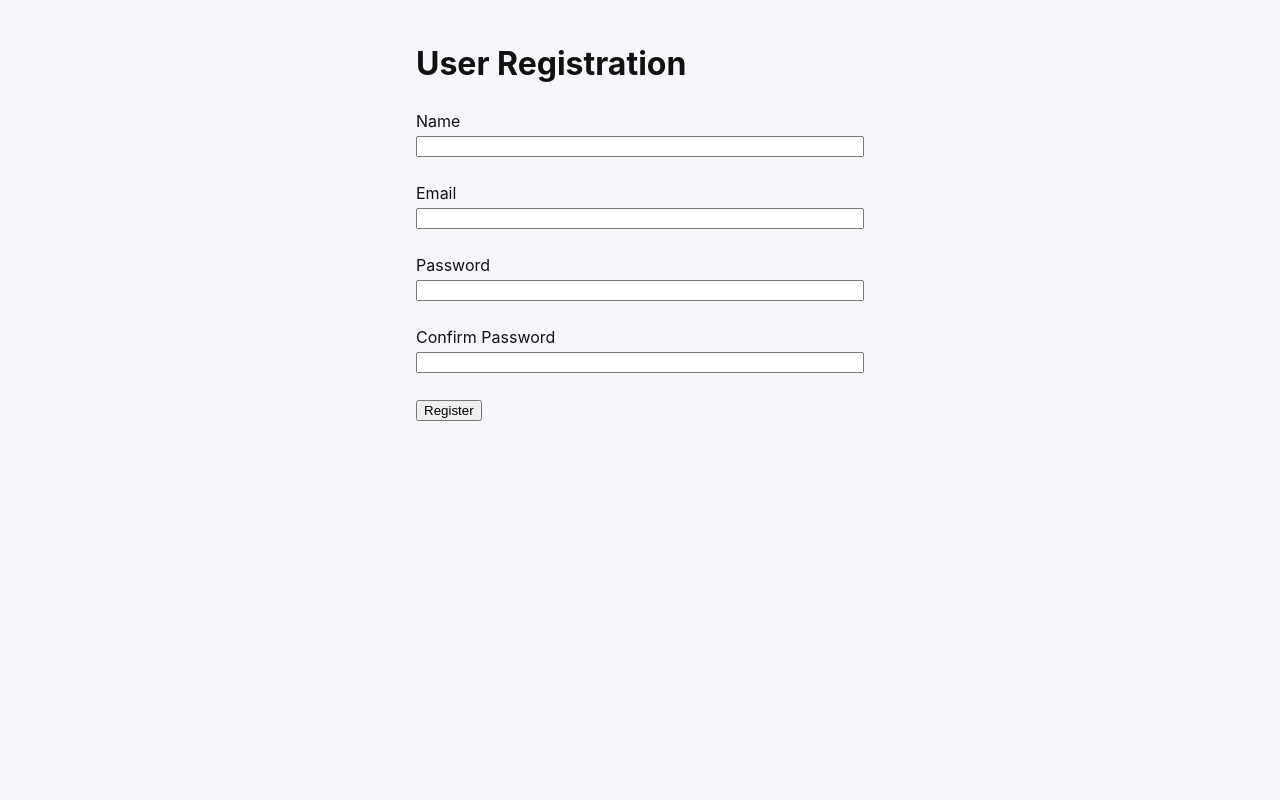
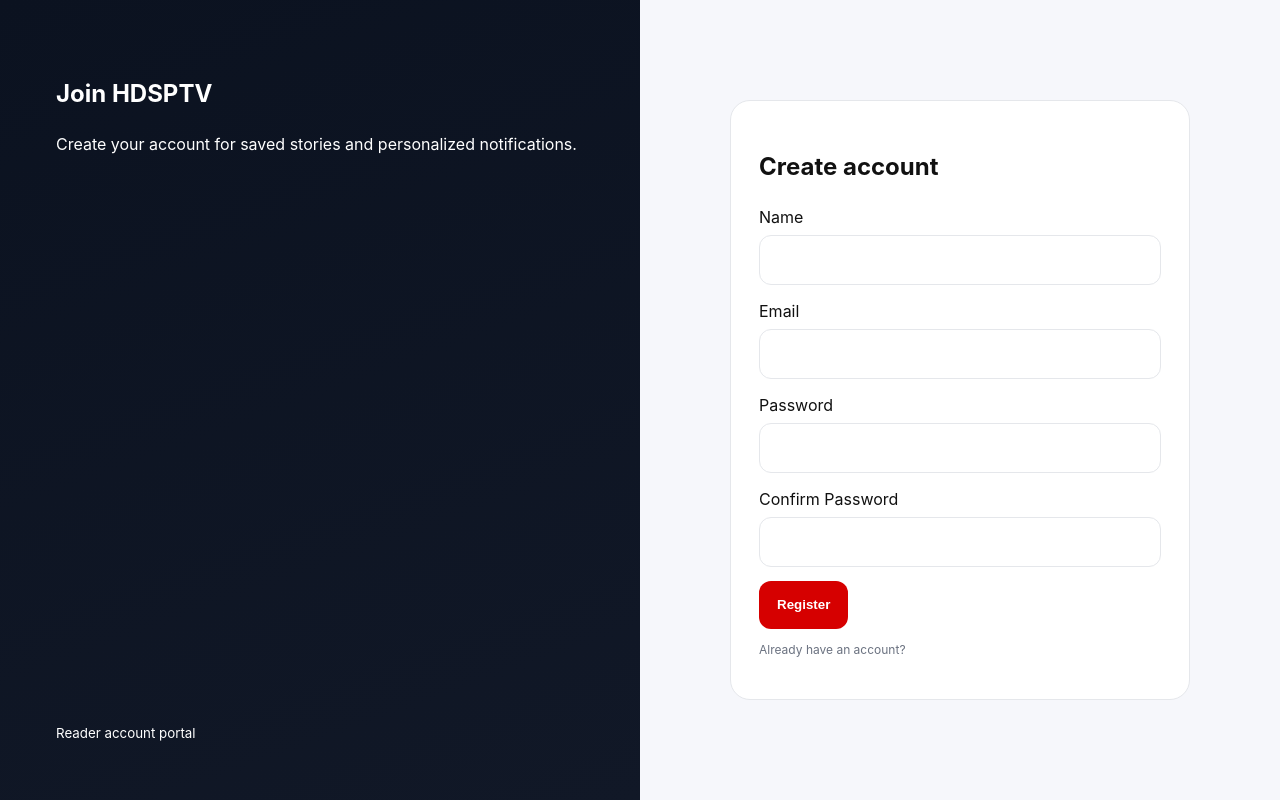
Before and after one commit to Thoombilworld/malaya-hdsptv, a PHP site: page /auth/register.php in a window 1280 px wide. Run offline with PHP 8.4, Linux system fonts and the light colour scheme; some libraries are stand-ins or nearby versions.

Commit message:
Rebuild modern frontend homepage and auth experience

```diff
--- a/assets/css/style.css
+++ b/assets/css/style.css
@@ -200,3 +200,59 @@ a:hover { color: var(--red); }
   .hero-media { height: 220px; }
   .footer-row { flex-direction: column; align-items: flex-start; }
 }
+
+/* Auth shell */
+.auth-shell {
+  min-height: 100vh;
+  display: grid;
+  grid-template-columns: 1fr 1fr;
+}
+.auth-brand {
+  background: linear-gradient(160deg, #0B1220, #111827);
+  color: #fff;
+  padding: 56px;
+  display: flex;
+  flex-direction: column;
+  justify-content: space-between;
+}
+.auth-panel {
+  display: grid;
+  place-items: center;
+  padding: 24px;
+  background: var(--bg);
+}
+.auth-card {
+  width: min(460px, 100%);
+  background: #fff;
+  border: 1px solid var(--border);
+  border-radius: 20px;
+  padding: 28px;
+}
+.auth-field { margin-bottom: 14px; display: grid; gap: 6px; }
+.auth-field input {
+  height: 50px;
+  border: 1px solid var(--border);
+  border-radius: 12px;
+  padding: 0 14px;
+}
+.error-msg {
+  border: 1px solid #FCA5A5;
+  color: #991B1B;
+  background: #FEF2F2;
+  border-radius: 12px;
+  padding: 10px;
+  margin-bottom: 12px;
+}
+.success-msg {
+  border: 1px solid #86EFAC;
+  color: #166534;
+  background: #F0FDF4;
+  border-radius: 12px;
+  padding: 10px;
+  margin-bottom: 12px;
+}
+
+@media (max-width: 900px) {
+  .auth-shell { grid-template-columns: 1fr; }
+  .auth-brand { padding: 32px 20px; }
+}
--- a/auth/register.php
+++ b/auth/register.php
@@ -20,43 +20,32 @@ if ($_SERVER['REQUEST_METHOD'] === 'POST') {
         } else {
             $hash = password_hash($pass, PASSWORD_BCRYPT);
             $stmt = mysqli_prepare(hs_db(), "INSERT INTO hs_frontend_users (name, email, password_hash) VALUES (?, ?, ?)");
-            if (!$stmt) {
-                $error = 'System error.';
-            } else {
-                mysqli_stmt_bind_param($stmt, 'sss', $name, $email, $hash);
-                if (!@mysqli_stmt_execute($stmt)) {
-                    $error = 'Email already in use.';
-                } else {
-                    hs_log_event('info', 'Frontend registration', ['email' => $email]);
-                    header('Location: ' . hs_base_url('auth/login.php'));
-                    exit;
-                }
+            mysqli_stmt_bind_param($stmt, 'sss', $name, $email, $hash);
+            if (@mysqli_stmt_execute($stmt)) {
+                header('Location: ' . hs_base_url('auth/login.php'));
+                exit;
             }
+            $error = 'Email already in use.';
         }
     }
 }
 ?>
-<!doctype html>
-<html>
-<head>
-  <meta charset="utf-8">
-  <title>User Registration – NEWS HDSPTV</title>
-  <link rel="stylesheet" href="<?= hs_base_url('assets/css/style.css') ?>">
-</head>
-<body style="max-width:480px;margin:40px auto;padding:0 16px;">
-  <h1>User Registration</h1>
-  <?php if ($error): ?><div style="color:red;"><?= htmlspecialchars($error) ?></div><?php endif; ?>
-  <form method="post">
-    <?= hs_csrf_input() ?>
-    <label>Name</label><br>
-    <input type="text" name="name" style="width:100%;" required><br><br>
-    <label>Email</label><br>
-    <input type="email" name="email" style="width:100%;" required><br><br>
-    <label>Password</label><br>
-    <input type="password" name="password" style="width:100%;" required><br><br>
-    <label>Confirm Password</label><br>
-    <input type="password" name="password_confirm" style="width:100%;" required><br><br>
-    <button type="submit">Register</button>
-  </form>
-</body>
-</html>
+<!doctype html><html><head><meta charset="utf-8"><meta name="viewport" content="width=device-width, initial-scale=1"><title>Register</title><link rel="stylesheet" href="<?= hs_base_url('assets/css/style.css') ?>"></head>
+<body>
+<div class="auth-shell">
+  <section class="auth-brand"><div><h1>Join HDSPTV</h1><p>Create your account for saved stories and personalized notifications.</p></div><small>Reader account portal</small></section>
+  <section class="auth-panel">
+    <form class="auth-card" method="post">
+      <h2>Create account</h2>
+      <?php if ($error): ?><div class="error-msg"><?= htmlspecialchars($error) ?></div><?php endif; ?>
+      <?= hs_csrf_input() ?>
+      <div class="auth-field"><label>Name</label><input type="text" name="name" required></div>
+      <div class="auth-field"><label>Email</label><input type="email" name="email" required></div>
+      <div class="auth-field"><label>Password</label><input type="password" name="password" required></div>
+      <div class="auth-field"><label>Confirm Password</label><input type="password" name="password_confirm" required></div>
+      <button class="btn btn-primary" type="submit">Register</button>
+      <p class="meta"><a href="<?= hs_base_url('auth/login.php') ?>">Already have an account?</a></p>
+    </form>
+  </section>
+</div>
+</body></html>
```
Also changed, not shown: app/Views/frontend/home.php (+38 -57 lines), auth/forgot.php (+16 -18 lines), auth/login.php (+19 -26 lines), auth/reset.php (+21 -26 lines).
